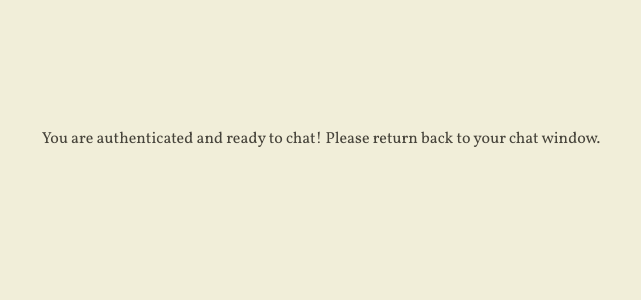
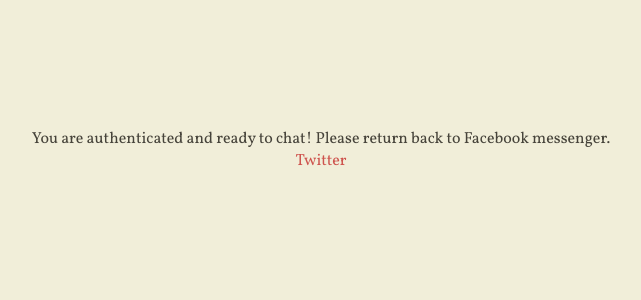
Before and after one commit to biw/20messages, a Jekyll site: the page built from docs/return.html, in a window 1280 px wide. Shown: the top 300 px of the page, without its empty margins (319-960 px from the left). Built offline with Jekyll 4.4.1, drawn with Linux system fonts in a browser that asks for light colours; nearby versions of some CDN libraries.

Commit message:
small fixes

```diff
--- a/docs/_config.yml
+++ b/docs/_config.yml
@@ -1,6 +1,5 @@
 # general configuration
 url: https://719ben.com/20messages
-baseurl: ''
 
 # compass configuration
 compass:
--- a/docs/_includes/head.html
+++ b/docs/_includes/head.html
@@ -6,8 +6,8 @@
   <link rel="apple-touch-icon" href="{{ site.compass.logo }}"/>
   <link rel="shortcut icon" sizes="16x16 24x24 32x32 48x48 64x64" href="{{ site.url }}/favicon.ico" />
 
-  <link rel="stylesheet" href="{{ site.baseurl }}/assets/normalize.css">
-  <link rel="stylesheet" href="{{ site.baseurl }}/assets/main.css">
+  <link rel="stylesheet" href="{{ site.url }}/assets/normalize.css">
+  <link rel="stylesheet" href="{{ site.url }}/assets/main.css">
   <link href="https://maxcdn.bootstrapcdn.com/font-awesome/4.2.0/css/font-awesome.min.css" rel="stylesheet">
   <link href='https://fonts.googleapis.com/css?family=Vollkorn' rel='stylesheet' type='text/css'>
 
@@ -18,7 +18,7 @@
 
   <meta property="og:title" content="{{ site.compass.tagline }}"/>
   <meta property="og:url" content="{{ site.url }}{{ page.url }}"/>
-  <meta property="og:image" content="{{ site.url }}{{ site.baseurl }}{{ site.compass.logo }}"/>
+  <meta property="og:image" content="{{ site.url }}{{ site.url }}{{ site.compass.logo }}"/>
   <meta property="og:description" content="{{ site.compass.description }}"/>
   <meta property="og:site_name" content="{{ site.compass.name }}">
 
--- a/docs/assets/main.scss
+++ b/docs/assets/main.scss
@@ -65,7 +65,7 @@
 	height: 96px;
 	display: inline-block;
 	background-size: cover;
-	background-image: url("/images/spy.png");
+	background-image: url("https://719ben.com/20messages/images/spy.png");
 }
 
 /*** author ***/
@@ -84,7 +84,7 @@
 }
 
 #message_button {
-	background: url("/images/message_us.png") no-repeat;
+	background: url("https://719ben.com/20messages/images/message_us.png") no-repeat;
 	height: 26px;
     width: 93px;
     display: block;
--- a/docs/index.html
+++ b/docs/index.html
@@ -6,7 +6,7 @@
         {% if site.compass.logo %}
         <div class="logo-container">
 
-          <a class="logo" alt="🕵" href="{{ page.baseurl }}"></a>
+          <a class="logo" alt="🕵" href="{{ page.url }}"></a>
         </div>
         {% endif %}
 
--- a/docs/return.html
+++ b/docs/return.html
@@ -2,5 +2,6 @@
 layout: base
 ---
 <div class="wrapper">
-        <center>You are authenticated and ready to chat! Please return back to your chat window.</center>
+        <center>You are authenticated and ready to chat! Please return back to Facebook messenger.</center>
+        <center><a href="https://twitter.com/719ben">Twitter</a></center>
 </div>
--- a/messages.py
+++ b/messages.py
@@ -40,8 +40,7 @@
 
     def set_api_key(self, code):
 
-        raw_data = requests.get("https://graph.facebook.com/v2.8/oauth/" +
-                                "access_token?client_id=" +
+        raw_data = requests.get("https://graph.facebook.com/v2.8/oauth/access_token?client_id=" +
                                 utils.config["fb_client_id"] +
                                 "&redirect_uri=" + utils.config["website"] +
                                 "/fb_callback?id=" + self.id + "&client_secret="
@@ -113,7 +112,7 @@
     elements = []
     element = Element(title="Please give 20messages access to your friend list",
                       image_url=(
-                          "https://20messages.com/images/access_card.png"),
+                          "https://719ben.com/20messages/images/access_card.png"),
                       subtitle="(We will never post as you)",
                       item_url=permission_url)
     elements.append(element)
```
Also changed, not shown: main.py (+9 -8 lines), receiver.py (+11 -8 lines).
